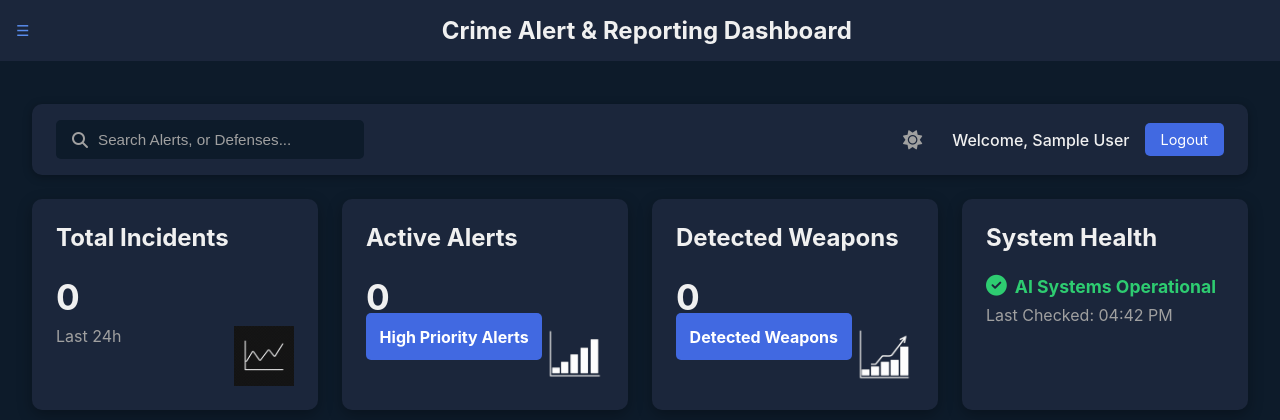
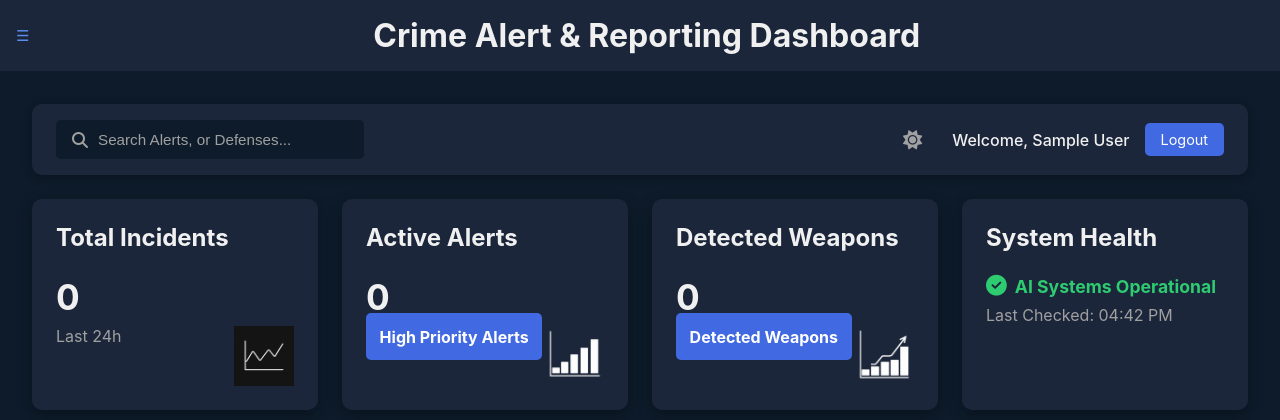
Before and after one commit to Astik97/FALCON, a Flask app: page /dashboard in a window 1280 px wide. Shown: the top 420 px of the page. Run offline with Flask 3, Linux system fonts and the light colour scheme; the visitor is signed in with stand-in values (Sample User, id 1); data that the repository does not hold is empty.

Commit message:
fixing dashboard style

```diff
--- a/static/detection/dashboard.css
+++ b/static/detection/dashboard.css
@@ -92,7 +92,7 @@ body {
 
 .top-header h1 {
   margin: 0;
-  font-size: 1.5rem; /* Slightly smaller so it fits better on mobile */
+  font-size: 2 rem; /* Slightly smaller so it fits better on mobile */
   flex-grow: 1; /* Pushes everything else to the right */
 }
 
```
